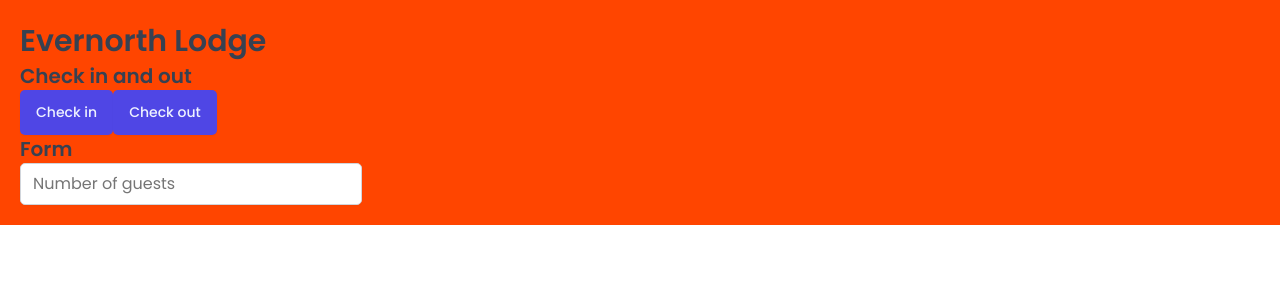
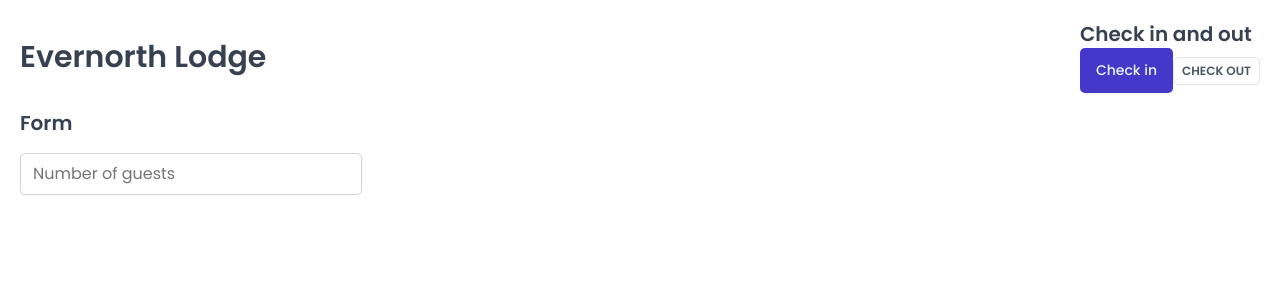
Before and after one commit to IlianCholpanov/evernorth-lodge, a React (Vite) app: page / in a window 1280 px wide. Shown: the top 300 px of the page. Built offline with nearby package versions, Linux system fonts and the light colour scheme; a web font is replaced by a local one.

Commit message:
Added reusable styled component

```diff
--- a/src/App.jsx
+++ b/src/App.jsx
@@ -1,29 +1,49 @@
 import styled from "styled-components";
+import { StyleSheetManager } from "styled-components";
+
 import GlobalStyles from "./styles/GlobalStyles";
 import Button from "./ui/Button";
 import Input from "./ui/Input";
 import Heading from "./ui/Heading";
+import Row from "./ui/Row";
 
 const StyledApp = styled.div`
-  background-color: orangered;
   padding: 20px;
 `;
 
 function App() {
   return (
     <>
+      <StyleSheetManager>
         {/* This component doesn't accept any children so it should be used as sibling component inside a fragment */}
         <GlobalStyles />
         <StyledApp>
+          <Row>
+            <Row type="horizontal">
               <Heading as="h1">Evernorth Lodge</Heading>
 
+              <div>
                 <Heading as="h2">Check in and out</Heading>
                 <Button onClick={() => alert("Check in")}>Check in</Button>
-        <Button onClick={() => alert("Check out")}>Check out</Button>
+                <Button
+                  $variation="secondary"
+                  $size="small"
+                  onClick={() => alert("Check out")}
+                >
+                  Check out
+                </Button>
+              </div>
+            </Row>
 
+            <Row>
               <Heading as="h3">Form</Heading>
+              <form action="">
                 <Input type="number" placeholder="Number of guests" />
+              </form>
+            </Row>
+          </Row>
         </StyledApp>
+      </StyleSheetManager>
     </>
   );
 }
--- a/src/ui/Button.jsx
+++ b/src/ui/Button.jsx
@@ -23,7 +23,7 @@
 const variations = {
   primary: css`
     color: var(--color-brand-50);
-    background-color: var(--color-brand-600);
+    background-color: var(--color-brand-700);
 
     &:hover {
       background-color: var(--color-brand-700);
@@ -49,19 +49,17 @@
 };
 
 const Button = styled.button`
-  font-size: 1.4rem;
-  padding: 1.2rem 1.6rem;
-  font-weight: 500;
   border: none;
   border-radius: var(--border-radius-sm);
-  background-color: var(--color-brand-600);
-  color: var(--color-brand-50);
   box-shadow: var(--shadow-sm);
-  cursor: pointer;
 
-  &:hover {
-    background-color: var(--color-brand-700);
-  }
+  ${(props) => sizes[props.$size]}
+  ${(props) => variations[props.$variation]}
 `;
 
+Button.defaultProps = {
+  $variation: "primary",
+  $size: "medium",
+};
+
 export default Button;
--- /dev/null
+++ b/src/ui/Row.jsx
@@ -0,0 +1,25 @@
+import styled, { css } from "styled-components";
+
+const Row = styled.div`
+  display: flex;
+
+  ${(props) =>
+    props.type === "horizontal" &&
+    css`
+      justify-content: space-between;
+      align-items: center;
+    `}
+
+  ${(props) =>
+    props.type === "vertical" &&
+    css`
+      flex-direction: column;
+      gap: 1.6rem;
+    `}
+`;
+
+Row.defaultProps = {
+  type: "vertical",
+};
+
+export default Row;
```
Lines whose indentation alone changed are shown as unchanged.
